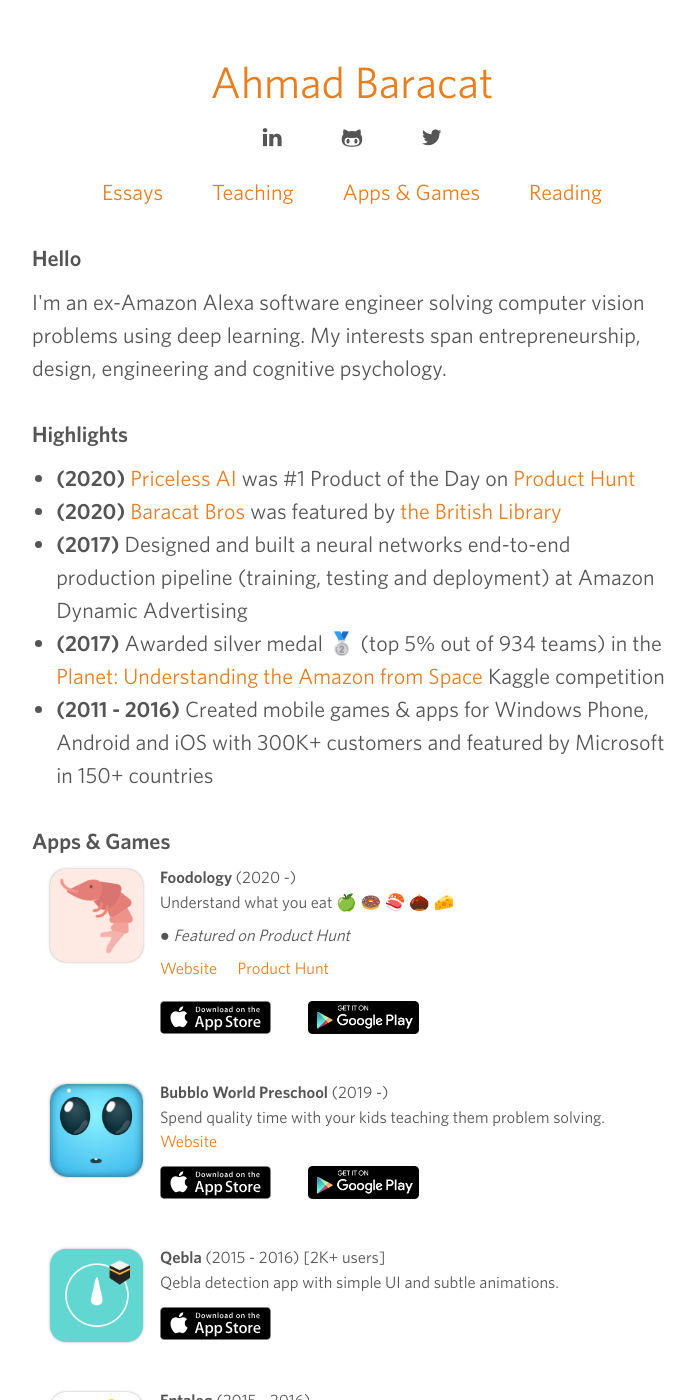
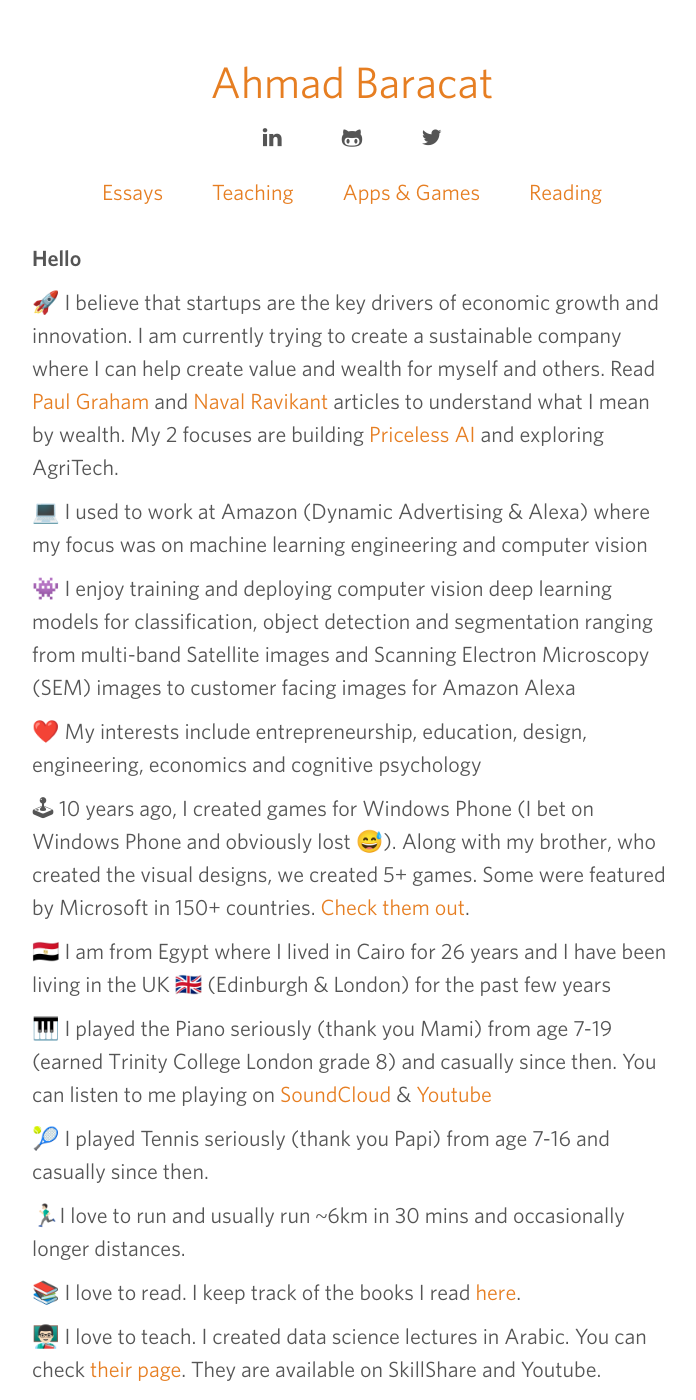
Before and after one commit to ahmedbaracat/ahmedbaracat.github.io, a Jekyll site: the page built from index.html, in a window 1280 px wide and 1400 px high. Shown: the whole window, without its empty margins (288-984 px from the left). Built offline with Jekyll 4.4.1, drawn with Linux system fonts in a browser that asks for light colours; comment, search, counter and statistics services are not loaded; some of the changed text lies outside the part shown.

Commit message:
Update website description to add information other than career related

```diff
--- a/index.html
+++ b/index.html
@@ -30,7 +30,53 @@
       Hello
     </h2>
     <p>
-      I'm an ex-Amazon Alexa software engineer solving computer vision problems using deep learning. My interests span entrepreneurship, design, engineering and cognitive psychology.
+      🚀 I believe that startups are the key drivers of economic growth and innovation. I am currently trying to create a sustainable company where I can help create value and wealth for myself and others. Read <a href="http://paulgraham.com/wealth.html">Paul Graham</a> and <a href="https://nav.al/rich">Naval Ravikant</a> articles to understand what I mean by wealth. My 2 focuses are building <a href="https://www.pricelessai.com/">Priceless AI</a> and exploring AgriTech.
+    </p>
+
+    <p>
+      💻 I used to work at Amazon (Dynamic Advertising & Alexa) where my focus was on machine learning engineering and computer vision
+    </p>
+
+    <p>
+      👾 I enjoy training and deploying computer vision deep learning models for classification, object detection and segmentation ranging from multi-band Satellite images and Scanning Electron Microscopy (SEM) images to customer facing images for Amazon Alexa
+    </p>
+
+    <p>
+    ❤️ My interests include entrepreneurship, education, design, engineering, economics and cognitive psychology
+    </p>
+    🕹  10 years ago, I created games for Windows Phone (I bet on Windows Phone and obviously lost 😅). Along with my brother, who created the visual designs, we created 5+ games. Some were featured by Microsoft in 150+ countries. <a href="/#apps">Check them out</a>.
+    </p>
+
+    <p>
+    🇪🇬 I am from Egypt where I lived in Cairo for 26 years and I have been living in the UK 🇬🇧 (Edinburgh & London) for the past few years
+    </p>
+
+    <p>
+      🎹 I played the Piano seriously (thank you Mami) from age 7-19 (earned Trinity College London grade 8) and casually since then. You can listen to me playing on <a href="https://soundcloud.com/ahmadbaracat">SoundCloud</a> & <a href="https://www.youtube.com/playlist?list=PLfiRwmXxK27stnypbsVZyq_V3SVSlk8Iz">Youtube</a>
+    </p>
+
+    <p>
+    🎾 I played Tennis seriously (thank you Papi) from age 7-16 and casually since then.
+    </p>
+
+    <p>
+    🏃🏻‍♂️I love to run and usually run ~6km in 30 mins and occasionally longer distances.
+    </p>
+
+    <p>
+      📚 I love to read. I keep track of the books I read <a href="/#reading">here</a>.
+    </p>
+
+    <p>
+      👨🏻‍🏫 I love to teach. I created data science lectures in Arabic. You can check <a href="/courses">their page</a>. They are available on SkillShare and Youtube.
+    </p>
+
+    <p>
+      ✏️ I enjoy writing essays. You can read them on <a href="https://blog.barac.at/archive">my blog</a>.
+    </p>
+
+    <p>
+      🦦 My favorite animals are beavers because of their emphasis on family and their engineering work can literally change the landscape. Watch <a href="https://youtu.be/eQHADullAzk">this National Geographic documentary</a> to learn more.
     </p>
 
     <h2 id="highlights">
@@ -133,7 +179,7 @@
         Reading
       </h2>
       <div class="pinterest">
-        <a data-pin-do="embedBoard" data-pin-board-width="640" data-pin-scale-height="440" data-pin-scale-width="70" href="https://www.pinterest.co.uk/ahmadbaracat/what-ive-read-still-reading/"></a>
+        <a data-pin-do="embedBoard" data-pin-board-width="640" data-pin-scale-height="540" data-pin-scale-width="70" href="https://www.pinterest.co.uk/ahmadbaracat/what-ive-read-still-reading/"></a>
         <script async defer src="//assets.pinterest.com/js/pinit.js"></script>
       </div>
     </section>
```
